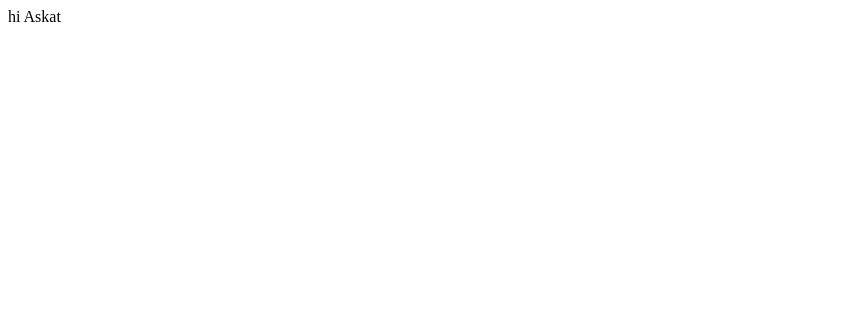
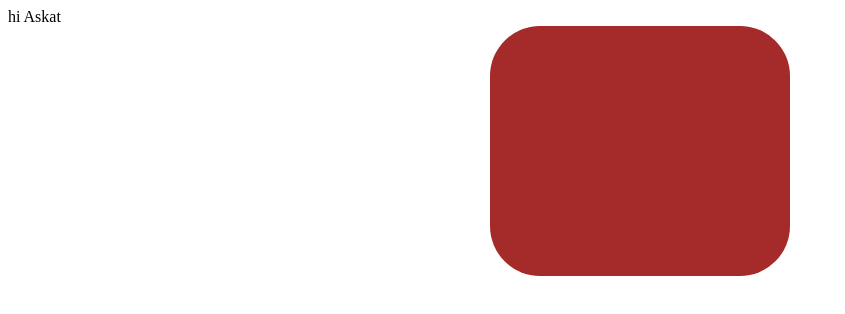
Before and after one commit to jumaalima00/akcha, a plain HTML site: page index.html in a window 1280 px wide. Shown: the whole page, without its empty margins (0-845 px from the left). Drawn offline with Linux system fonts and the light colour scheme.

Commit message:
abb box and style

```diff
--- a/index.html
+++ b/index.html
@@ -4,9 +4,19 @@
     <meta charset="UTF-8">
     <meta name="viewport" content="width=device-width, initial-scale=1.0">
     <title>Document</title>
+    <link rel="stylesheet" href="style.css">
 </head>
 <body>
 
     hi Askat
+    <div class="box"></div>
+    <!-- git status -->
+    <!-- git add .  (файлдар  кошот)-->
+    <!-- git add .index.html (бирден кошот) -->
+    <!-- git commit -m "add box" -->
+    <!-- git branch  (бренчтин аты)-->
+
+
+
 </body>
 </html>
--- a/style.css
+++ b/style.css
@@ -0,0 +1,7 @@
+.box {
+  width: 300px;
+  height: 250px;
+  background-color: brown;
+  border-radius: 50px;
+  margin: 0 auto;
+}
```
